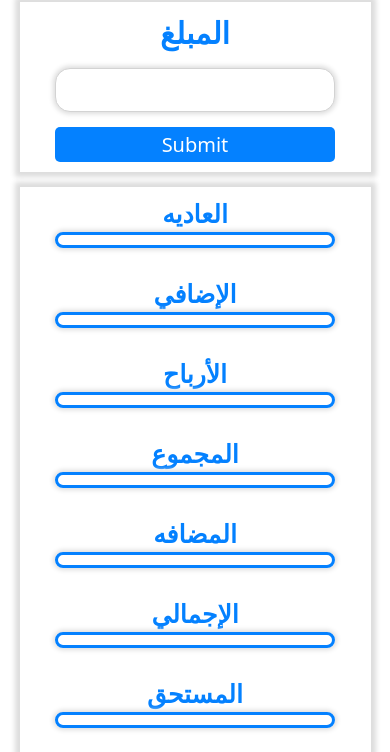
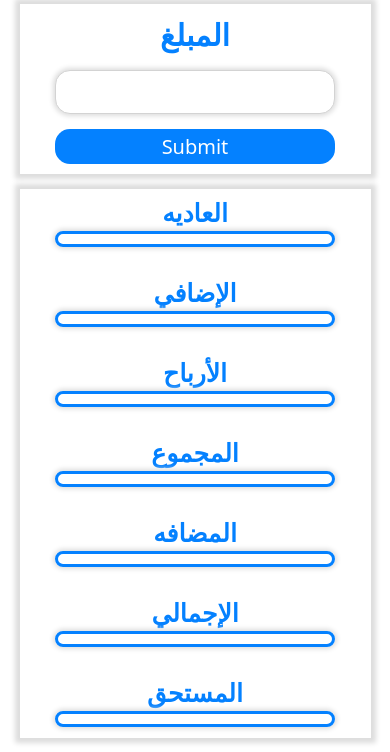
Before and after one commit to moamen-yasser/impostoj, a plain HTML site: page index.html in a window 390 px wide. Shown: the part 94-846 px from the top of the page. Drawn offline with Linux system fonts and the light colour scheme.

Commit message:
impostoj

```diff
--- a/style.css
+++ b/style.css
@@ -60,7 +60,7 @@ body{
     color: #fff;
     border: none;
     outline: none;
-    border-radius: 5px;
+    border-radius: 15px;
     cursor: pointer;
     font-size: 20px;
 }
@@ -136,7 +136,7 @@ body{
     }
     .longgform2{
         width: 100%;
-        height: 67vh;
+        height: 65vh;
         padding: 10px 162px;
     }
     .longgform2 h4{
@@ -155,7 +155,7 @@ body{
         margin-top: 30px;
     }
     .c11{
-        margin-top: -15px;
+        margin-top: -5px;
     }
     .c1 label{
         margin-bottom: 72px;
```
